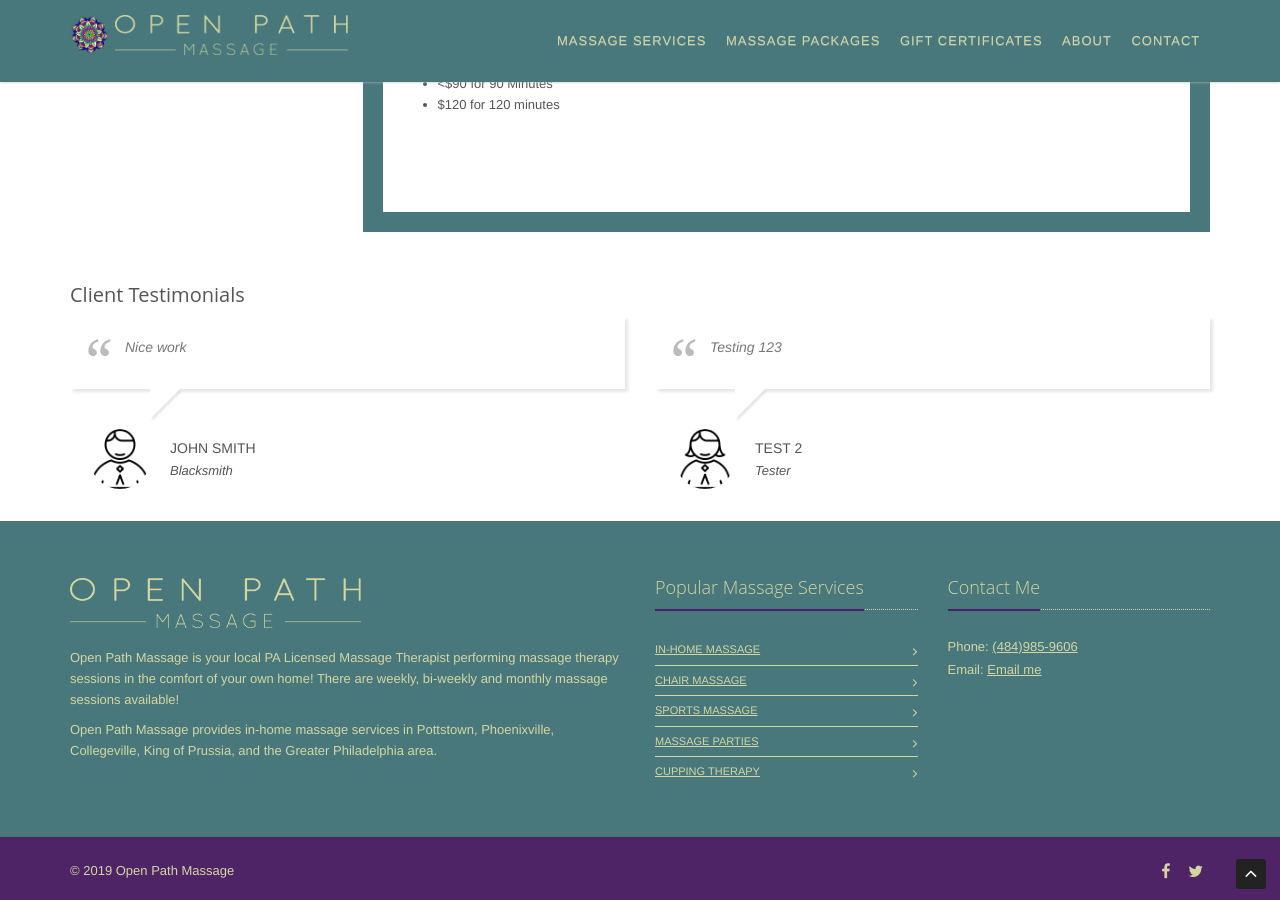
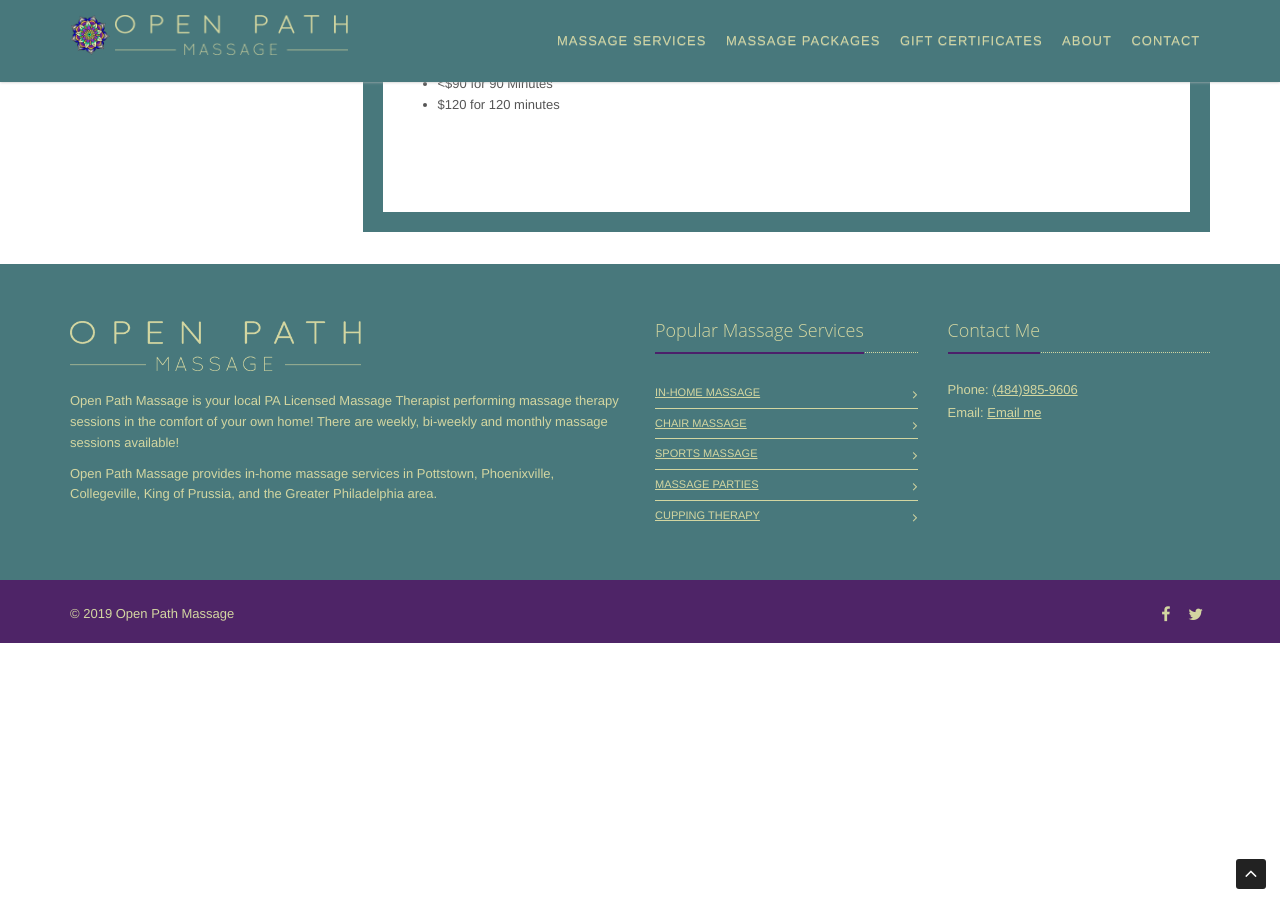
Before and after one commit to mrssk33lz/openpathmassage, a Jekyll site: the page built from perinatal-massage.md, in a window 1280 px wide and 900 px high, scrolled down 533 px. Built offline with Jekyll 4.4.1, drawn with Linux system fonts in a browser that asks for light colours; nearby versions of some CDN libraries.

Commit message:
Updating content.

```diff
--- a/perinatal-massage.md
+++ b/perinatal-massage.md
@@ -4,16 +4,6 @@
 description: Relieve your body of the tensions of pregnancy with Perinatal massage therapy.
 page_name: perinatal-massage
 permalink: /perinatal-massage
-testimonial_1:
-  name: John Smith
-  quote: Nice work
-  profession: Blacksmith
-  icon: man
-testimonial_2:
-  name: Test 2
-  quote: Testing 123
-  profession: Tester
-  icon: woman
 ---
 
 {% include page-heading.html %}
```
Also changed, not shown: chair-massage.md (+4 -0 lines).
